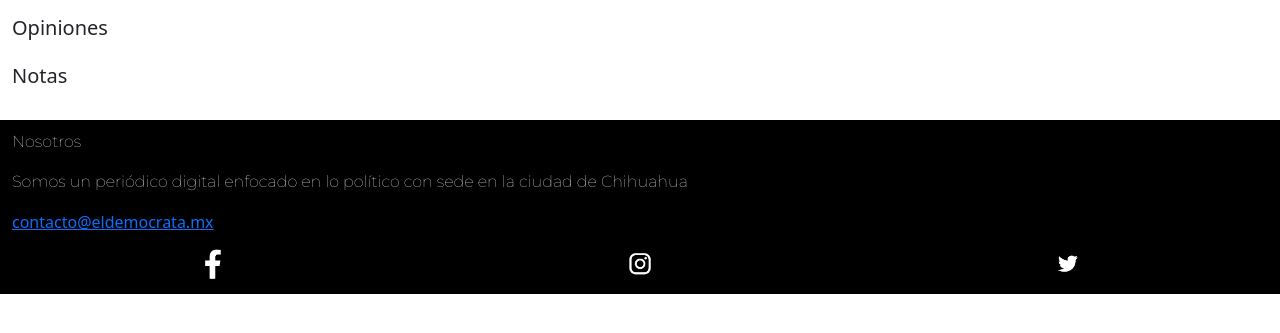
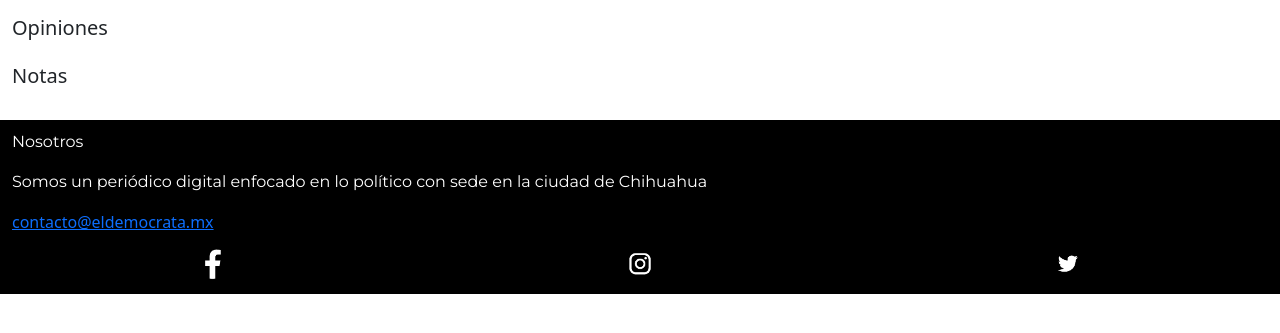
Before and after one commit to CesCM28/ElDemocrata, a Flask app: page / in a window 1280 px wide. Shown: the part 72-405 px from the top of the page. Run offline with Flask 2, Linux system fonts and the light colour scheme; data that the repository does not hold is empty.

Commit message:
typografia de parrafo

```diff
--- a/templates/base.html
+++ b/templates/base.html
@@ -8,9 +8,9 @@
         integrity="sha384-0evHe/X+R7YkIZDRvuzKMRqM+OrBnVFBL6DOitfPri4tjfHxaWutUpFmBp4vmVor" crossorigin="anonymous">
     <!-- Open Graph data -->
     {% block meta %}{% endblock %}
-    <link rel="preconnect" href="https://fonts.googleapis.com">
-    <link rel="preconnect" href="https://fonts.gstatic.com" crossorigin>
-    <link href="https://fonts.googleapis.com/css2?family=Montserrat:wght@100&display=swap" rel="stylesheet">
+    <link data-n-head="ssr" rel="preconnect" href="https://fonts.googleapis.com">
+    <link data-n-head="ssr" rel="preconnect" href="https://fonts.gstatic.com">
+    <link data-n-head="ssr" rel="stylesheet" href="https://fonts.googleapis.com/css2?family=Montserrat:wght@400;700&amp;display=swap">
 </head>
 
 <body>
--- a/templates/eldemocrata/article.html
+++ b/templates/eldemocrata/article.html
@@ -22,10 +22,6 @@
 <meta data-n-head="ssr" property="twitter:description" content="{{ news['title'] }}">
 <meta data-n-head="ssr" property="twitter:image" content="{{ news['link_img'] }}">
 <link data-n-head="ssr" rel="icon" type="image/x-icon" href="https://www.eldemocrata.mx/favicon.ico">
-<link data-n-head="ssr" rel="preconnect" href="https://fonts.googleapis.com">
-<link data-n-head="ssr" rel="preconnect" href="https://fonts.gstatic.com">
-<link data-n-head="ssr" rel="stylesheet"
-    href="https://fonts.googleapis.com/css2?family=Montserrat:wght@400;700&amp;display=swap">
 {% endblock %}
 
 <!--
--- a/templates/eldemocrata/index.html
+++ b/templates/eldemocrata/index.html
@@ -25,7 +25,6 @@
   content="Somos un periódico digital enfocado en lo político con sede en la ciudad de Chihuahua">
 <meta data-n-head="ssr" property="twitter:image" content="http://eldemocrata.mx/favicon.png">
 <link data-n-head="ssr" rel="icon" type="image/x-icon" href="https://www.eldemocrata.mx/favicon.ico">
-
 {% endblock %}
 
 {% block content %}
```
